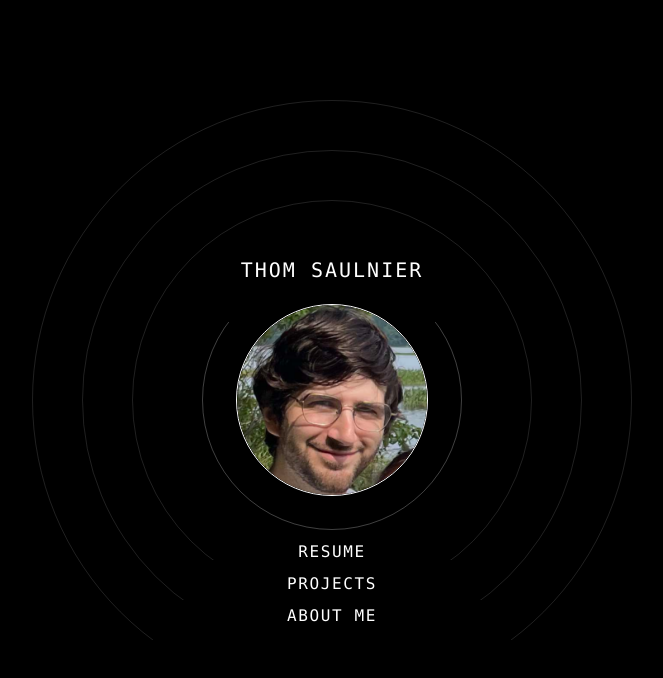
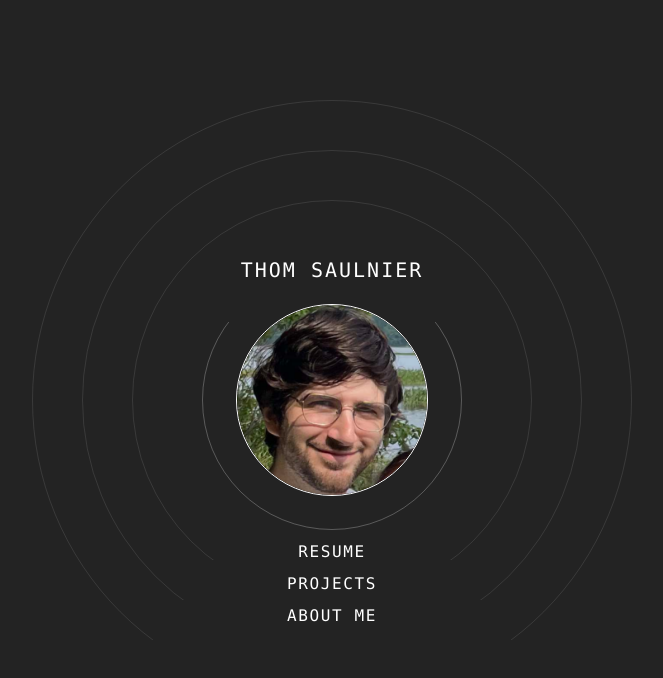
Before and after one commit to tsaulnier/software-portfolio, a Next.js app: page / in a window 1280 px wide. Shown: the top 678 px of the page, without its empty margins (308-971 px from the left). Built offline with nearby package versions, Linux system fonts and the light colour scheme.

Commit message:
index hover functionality moved to mouseover triggers

```diff
--- a/app/page.tsx
+++ b/app/page.tsx
@@ -1,26 +1,36 @@
+"use client";
+
 import Image from "next/image";
 import Link from "next/link";
+import { useState} from "react";
 
 export default function Home() {
+  const [hovered, setHovered] = useState<string | null>(null);
   return (
-    <main className="relative flex h-screen w-screen items-center justify-center bg-black text-white overflow-hidden">
+    <main className="relative flex h-screen w-screen items-center justify-center bg-[#232323] text-white overflow-hidden">
       <div className="relative flex flex-col items-center justify-center">
         <h1 className="absolute -top-12 text-xl font-mono font-thin tracking-widest z-20 pointer-events-none">
           THOM SAULNIER
         </h1>
         <Link
           href="/resume"
-          className="absolute -bottom-17 text-small font-mono font-thin tracking-widest z-20 pointer-events-none">
+          onMouseEnter={() => setHovered("resume")}
+          onMouseLeave={() => setHovered(null)}
+          className="absolute -bottom-17 text-small font-mono font-thin tracking-widest z-20">
           RESUME
         </Link>
         <Link
           href="/projects"
-          className="absolute -bottom-25 text-med font-mono font-thin tracking-widest z-20 pointer-events-none">
+          onMouseEnter={() => setHovered("projects")}
+          onMouseLeave={() => setHovered(null)}
+          className="absolute -bottom-25 text-med font-mono font-thin tracking-widest z-20">
           PROJECTS
         </Link>
         <Link
           href="/about"
-          className="absolute -bottom-33 text-med font-mono font-thin tracking-widest z-20 pointer-events-none">
+          onMouseEnter={() => setHovered("about")}
+          onMouseLeave={() => setHovered(null)}
+          className="absolute -bottom-33 text-med font-mono font-thin tracking-widest z-20">
           ABOUT ME
         </Link>
 
@@ -34,34 +44,37 @@ export default function Home() {
         />
       </div>
       <div
-        className="absolute w-[600px] h-[600px] rounded-full border border-white/50 opacity-25 hover:opacity-100 transition-all duration-300 z-0"
+        className="absolute w-[600px] h-[600px] rounded-full border border-white/50 transition-all duration-300 pointer-events-none z-0"
         style={{
           top: "50%",
           left: "50%",
           transform: "translate(-50%, -50%)",
+          opacity: hovered === "about" ? 0.8 : 0.2,
           clipPath: "polygon(0% 0%, 100% 0%, 100% 90%, 0% 90%)"
         }}
       />
       <div
-        className="absolute w-[500px] h-[500px] rounded-full border border-white/50 opacity-25 hover:opacity-100 transition-all duration-300 z-0"
+        className="absolute w-[500px] h-[500px] rounded-full border border-white/50 transition-all duration-300 pointer-events-none z-0"
         style={{
           top: "50%",
           left: "50%",
           transform: "translate(-50%, -50%)",
+          opacity: hovered === "projects" ? 0.8 : 0.2,
           clipPath: "polygon(0% 0%, 100% 0%, 100% 90%, 0% 90%)"
         }}
       />
       <div
-        className="absolute w-[400px] h-[400px] rounded-full border border-white/50 opacity-25 hover:opacity-100 transition-all duration-300 z-0"
+        className="absolute w-[400px] h-[400px] rounded-full border border-white/50 transition-all duration-300 pointer-events-none z-0"
         style={{
           top: "50%",
           left: "50%",
           transform: "translate(-50%, -50%)",
+          opacity: hovered === "resume" ? 0.8 : 0.2,
           clipPath: "polygon(0% 0%, 100% 0%, 100% 90%, 0% 90%)"
         }}
       />
       <div
-        className="absolute w-[260px] h-[260px] rounded-full border border-white/50 opacity-50 transition-all duration-300 z-0"
+        className="absolute w-[260px] h-[260px] rounded-full border border-white/50 opacity-50 transition-all duration-300 pointer-events-none z-0"
         style={{
           top: "50%",
           left: "50%",
```
